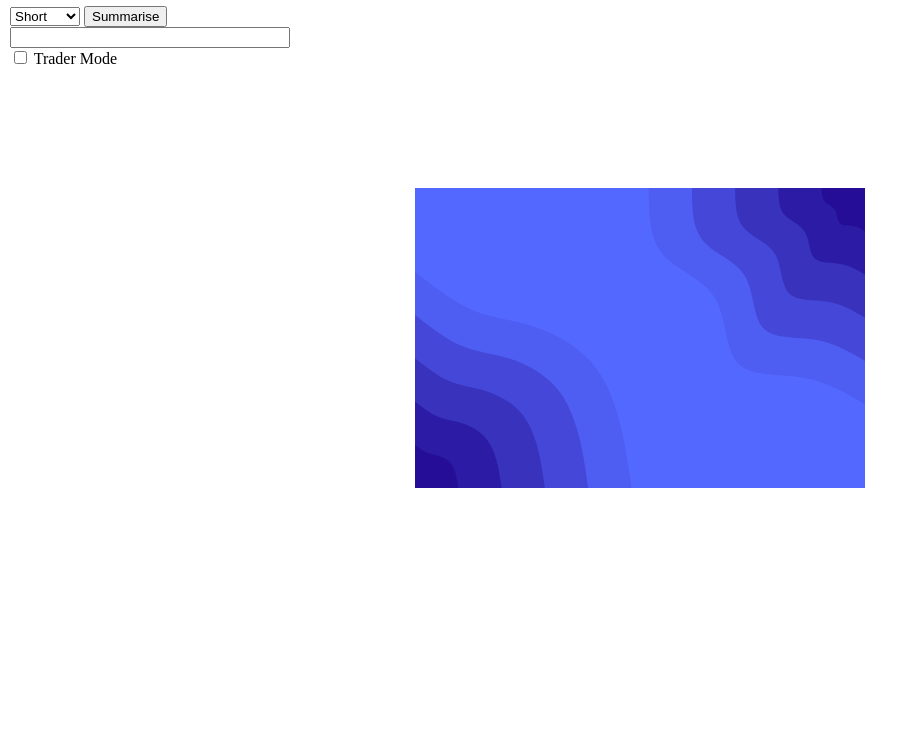
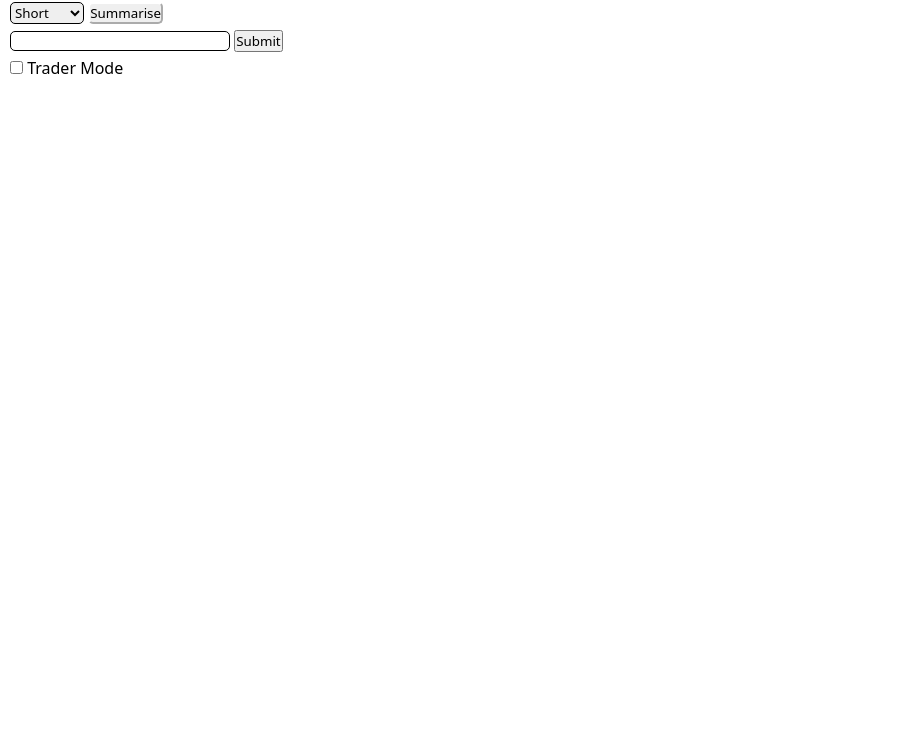
Before and after one commit to willwoodward/durhack-2023, a browser extension: page extension/hello.html in a window 1280 px wide. Shown: the part 62-800 px from the top of the page, without its empty margins (0-919 px from the left). Drawn offline with Linux system fonts and the light colour scheme.

Commit message:
Next iteration

```diff
--- a/extension/hello.html
+++ b/extension/hello.html
@@ -12,17 +12,18 @@
       <option value="meduim">Meduim</option>
       <option value="long">Long</option>
     </select>
-
     <button id="summarise">Summarise</button>
-    <br>
-    <input type="text" id="text_input"><br>
+      <input type="text" id="text_input">
+      <button>Submit</button>
+      <br>
     <input type="checkbox" id="trader_mode">
     <label for="trader_mode"> Trader Mode</label>
     <p></p>
+  </div>
 
 
-    <script src="index.js"></script>
-  </div>
+
+  <script src="index.js"></script>
 </body>
 
 </html>
--- a/extension/styles.css
+++ b/extension/styles.css
@@ -1,23 +1,47 @@
+*{
+  padding: 0;
+  font-family: system-ui, -apple-system, BlinkMacSystemFont, 'Segoe UI', Roboto, Oxygen, Ubuntu, Cantarell, 'Open Sans', 'Helvetica Neue', sans-serif;
+  margin: 0;
+  box-sizing: border-box;
+}
 body {
   height: 300px;
   width:300px;
   margin: 0;
-  background-image: url("images/blob-scene-haikei.svg");
+  /*background-image: url("images/blob-scene-haikei.svg");*/
+  background-color: white;
   background-size: 450px;
   background-repeat: no-repeat;
   background-position: center;
 
+
 }
 #heading1{
-  padding-top: 10px;
+  padding: 10px 0;
   text-align: center;
 }
 
 #main_div{
-  margin: 10px;
+  margin-left: 10px;
 
 }
 
 #text_input{
-  width: 280px;
+  width: 220px;
+  border-radius: 5px;
+  border: 1px black solid;
+  outline: none;
+  margin: 0.5em 0;
 }
+
+#summary_length{
+  border-radius: 5px;
+  border-color: black;
+  border: 1px black solid;
+  outline: none;
+}
+
+#summarise{
+  border-radius: 5px;
+  border-color: white;
+}
```
